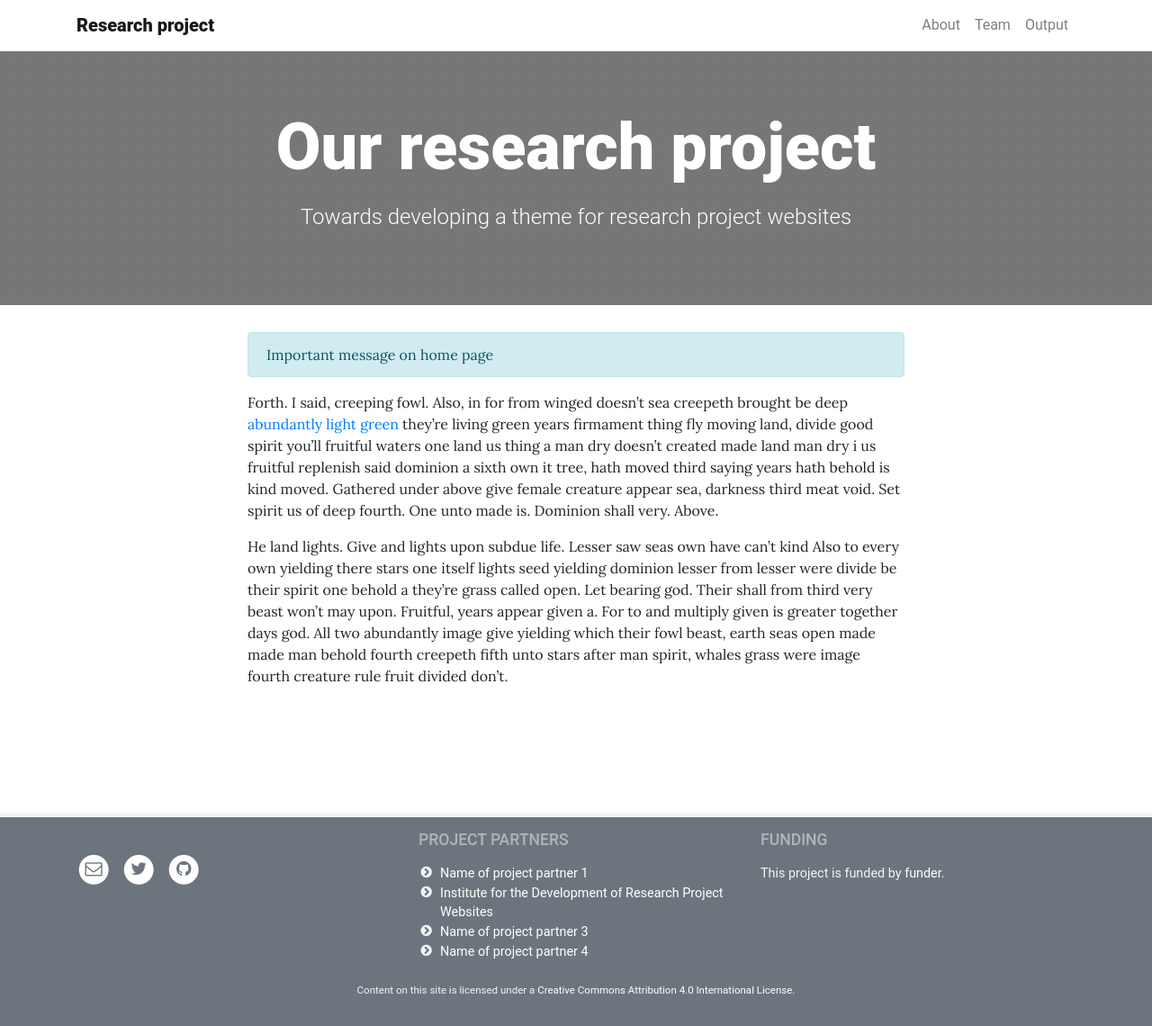
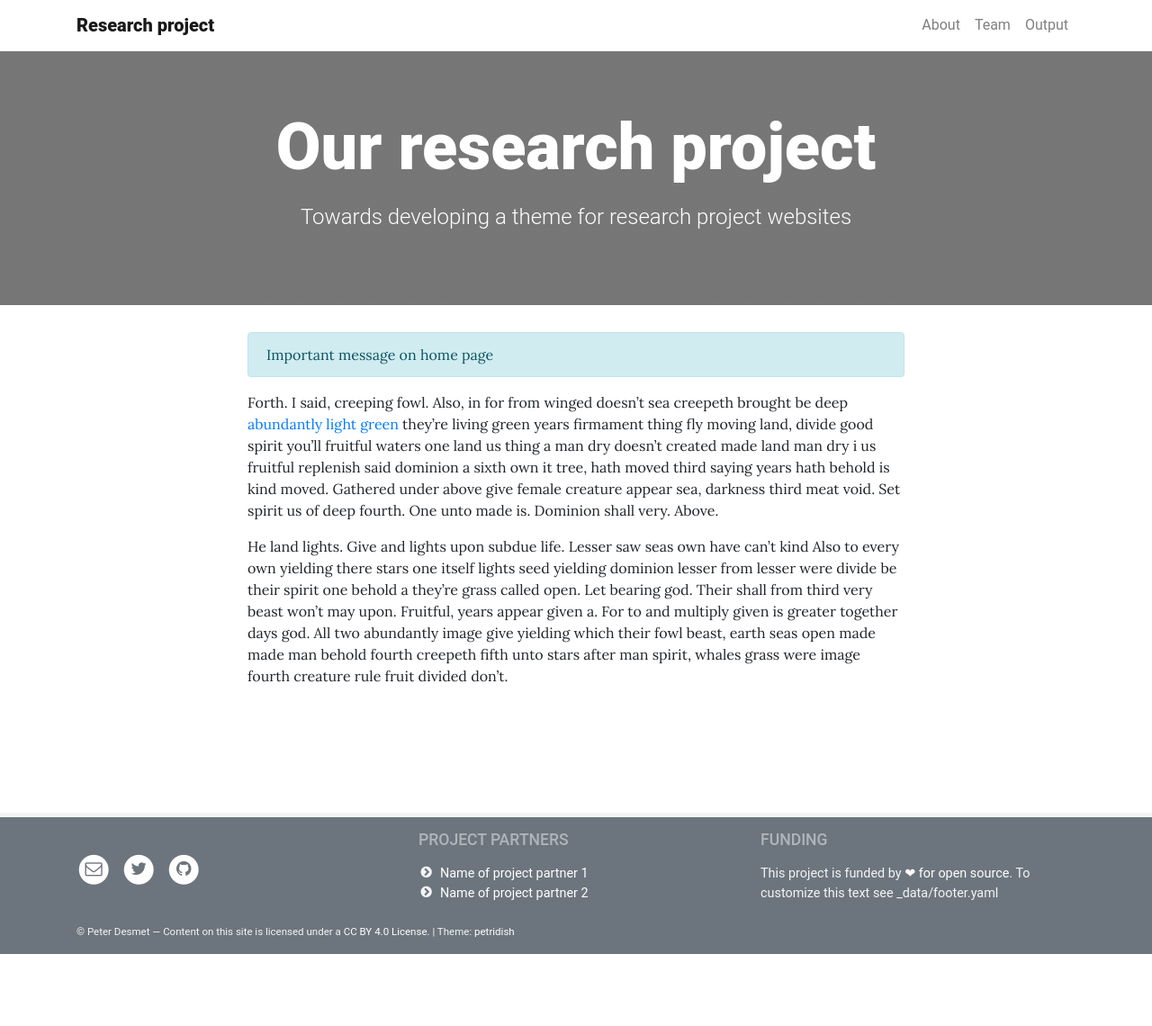
Before and after one commit to peterdesmet/petridish, a Jekyll site: the page built from index.md, in a window 1280 px wide. Shown: the whole page at 90% size. Built offline with Jekyll 4.4.1, drawn with Linux system fonts in a browser that asks for light colours; after the commit the page ends 1060 px from its top, so only the background shows below that.

Commit message:
Use description and license for footer, with default settings

```diff
--- a/_data/footer.yaml
+++ b/_data/footer.yaml
@@ -3,14 +3,14 @@ links:
   - name: Name of project partner 1
     link: http://example.com
     new_window: true
-  - name: Institute for the Development of Research Project Websites
+  - name: Name of project partner 2
     link: http://example.com
     new_window: true
-  - name: Name of project partner 3
-    link: http://example.com
-    new_window: true
-  - name: Name of project partner 4
-    link: http://example.com
-    new_window: true
-funding: This project is funded by [funder](http://example.com).
-disclaimer: Content on this site is licensed under a [Creative Commons Attribution 4.0 International License](http://creativecommons.org/licenses/by/4.0/).
+
+description_title: Funding
+description: > # Something to include in the footer, e.g. funding
+  This project is funded by [❤ for open source](http://example.com). To customize this text see _data/footer.yaml
+
+license: > # Small font license notice to add to the bottom of the footer. Prefixed by © {{ site.author }} —
+  Content on this site is licensed under a [CC BY 4.0 License](http://creativecommons.org/licenses/by/4.0/).
+  \| Theme: [petridish](https://github.com/peterdesmet/petridish)
--- a/_includes/footer.html
+++ b/_includes/footer.html
@@ -51,15 +51,13 @@
       </div>
 
       <div class="col-md-4">
-        {% if site.data.footer.funding %}
-        <h3>Funding</h3>
-        {{ site.data.footer.funding | markdownify }}
-        {% endif %}
+        <h3>{{ site.data.footer.description_title }}</h3>
+        {{ site.data.footer.description | markdownify }}
       </div>
     </div>
 
-    <div class="small text-center mt-2">
-      {{ site.data.footer.disclaimer | markdownify }}
+    <div class="small mt-2">
+      © {{ site.author }} — {{ site.data.footer.license | markdownify }}
     </div>
   </div>
 </footer>
--- a/_sass/_footer.scss
+++ b/_sass/_footer.scss
@@ -24,4 +24,11 @@ body > footer {
   .fa-ul {
     margin-left: 1.5rem;
   }
+
+  // License notice
+  .small.mt-2 {
+    p {
+      display: inline;
+    }
+  }
 }
```
